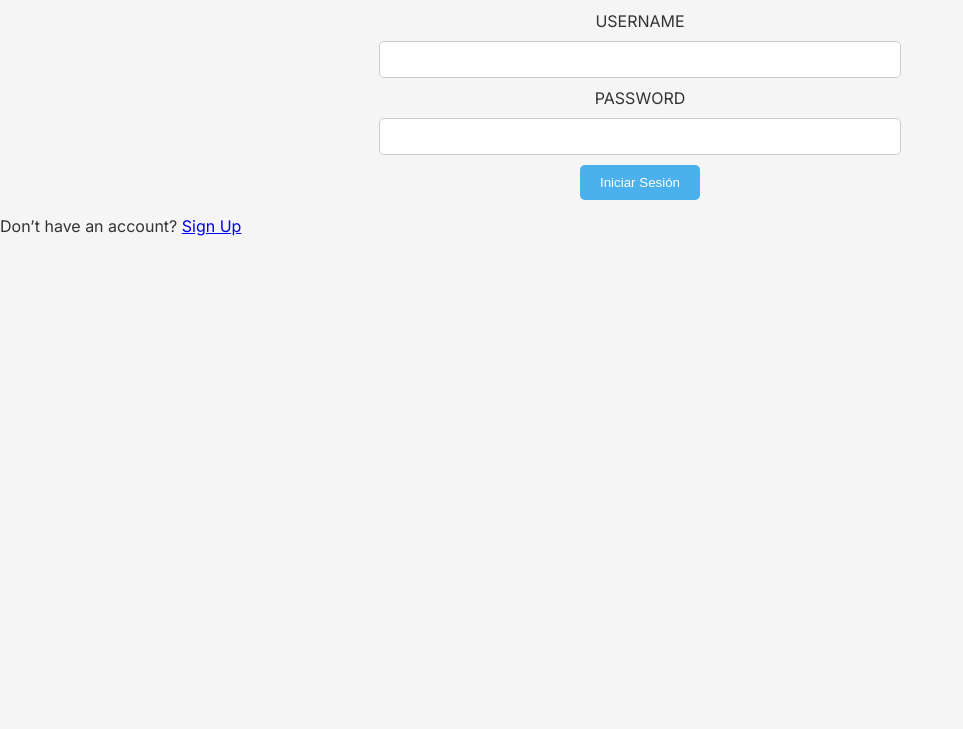
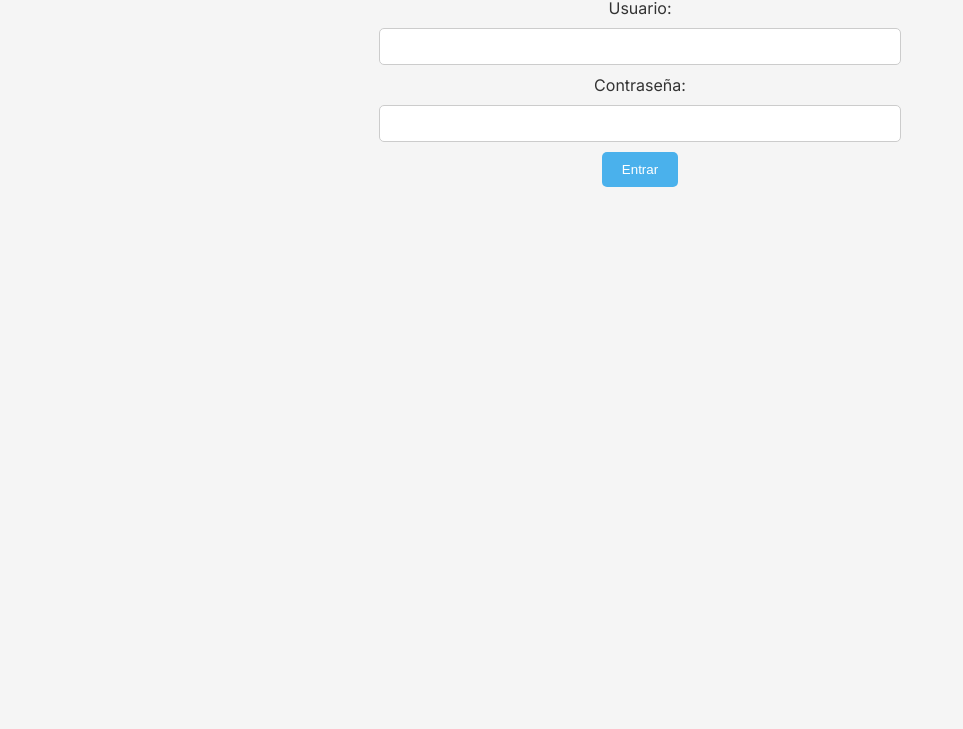
Before and after one commit to u202111433/CrehanaWeb, a plain HTML site: page login.html in a window 1280 px wide. Shown: the part 71-800 px from the top of the page, without its empty margins (0-963 px from the left). Drawn offline with Linux system fonts and the light colour scheme; files that its build step writes are made by us from their sources.

Commit message:
Update login.html

```diff
--- a/login.html
+++ b/login.html
@@ -3,27 +3,29 @@
 <head>
     <meta charset="UTF-8">
     <meta name="viewport" content="width=device-width, initial-scale=1.0">
-    <meta name="description" content="Iniciar sesión en CrehanaWeb.">
-    <meta name="author" content="U202111433">
     <title>Iniciar Sesión - CrehanaWeb</title>
-    <link href="https://fonts.googleapis.com/css2?family=Inter:wght@400;700&family=Roboto:wght@700&display=swap" rel="stylesheet">
-    <link rel="stylesheet" href="https://cdnjs.cloudflare.com/ajax/libs/font-awesome/6.1.1/css/all.min.css">
+    <link href="https://fonts.googleapis.com/css2?family=Inter:wght@400;700&display=swap" rel="stylesheet">
     <link rel="stylesheet" href="assets/css/styles.css">
 </head>
 <body>
     <div class="login-container">
-        <div class="login-box">
-            <h1>LOGIN</h1>
-            <form>
-                <label for="username">USERNAME</label>
-                <input type="text" id="username" name="username">
-                <label for="password">PASSWORD</label>
-                <input type="password" id="password" name="password">
-                <button type="submit">Iniciar Sesión</button>
-            </form>
-            <p>Don’t have an account? <a href="#">Sign Up</a></p>
-        </div>
+        <h2>Iniciar Sesión</h2>
+        <form id="loginForm">
+            <label for="username">Usuario:</label>
+            <input type="text" id="username" name="username" required>
+            <label for="password">Contraseña:</label>
+            <input type="password" id="password" name="password" required>
+            <button type="submit">Entrar</button>
+        </form>
     </div>
-    <script src="assets/js/scripts.js"></script>
+
+    <script>
+        document.getElementById('loginForm').addEventListener('submit', function(event) {
+            event.preventDefault();
+            // Aquí puedes agregar la lógica de autenticación
+            // Redirige al landing page después de iniciar sesión
+            window.location.href = 'index.html';
+        });
+    </script>
 </body>
 </html>
```
